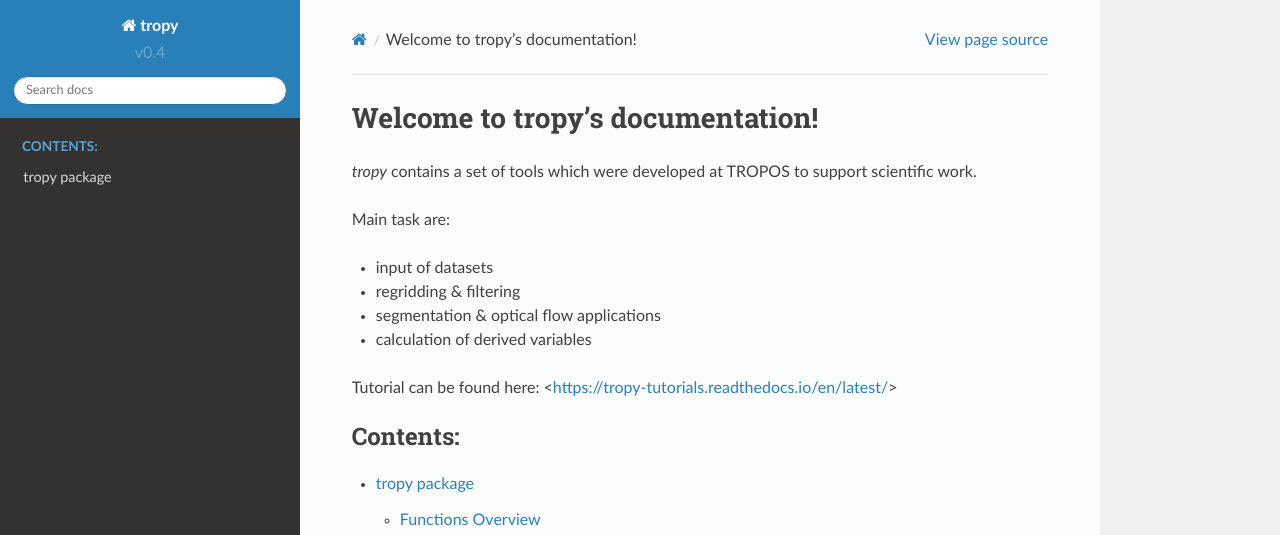
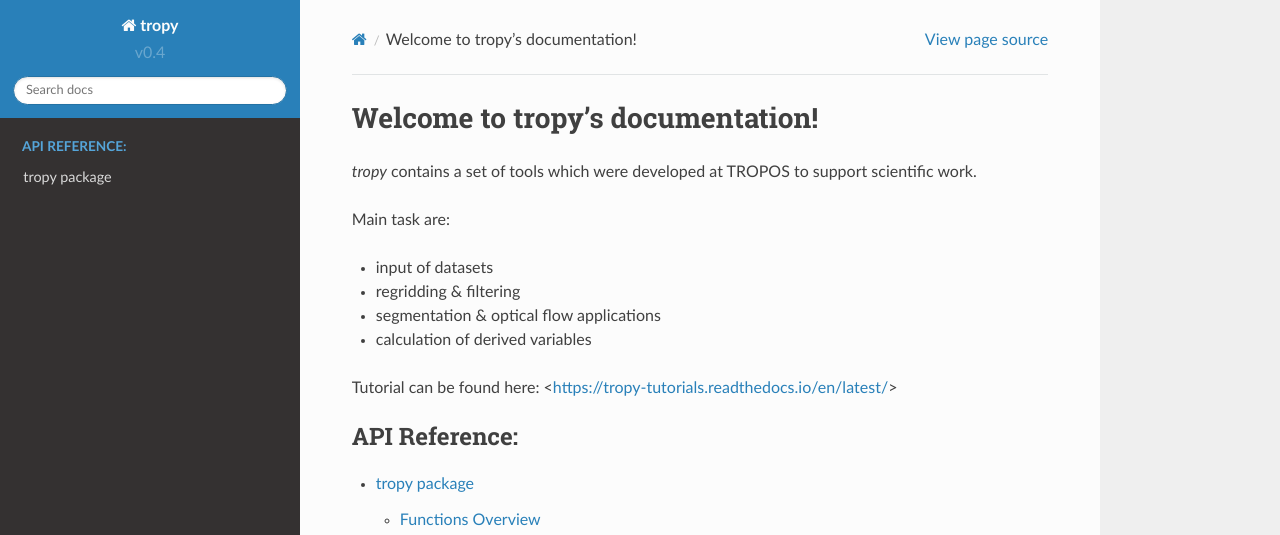
Before and after one commit to fsenf/proj.tropy, a Sphinx documentation site: the page built from docs/source/index.rst, in a window 1280 px wide and 926 px high. Shown: the top 535 px of the window. Built offline with Sphinx 7.4.7 and the Read the Docs theme 2.0.0, drawn with Linux system fonts in a browser that asks for light colours; pages that are not in the unit, such as notebooks, are missing from menus.

Commit message:
renamed TOC header

```diff
--- a/docs/source/index.rst
+++ b/docs/source/index.rst
@@ -18,7 +18,7 @@
 
 .. toctree::
    :maxdepth: 2
-   :caption: Contents:
+   :caption: API Reference:
 
    tropy
 
```
Also changed, not shown: docs/source/tropy.functions.analysis_tools.rst (renamed from docs/source/tropy.functions.rst).
